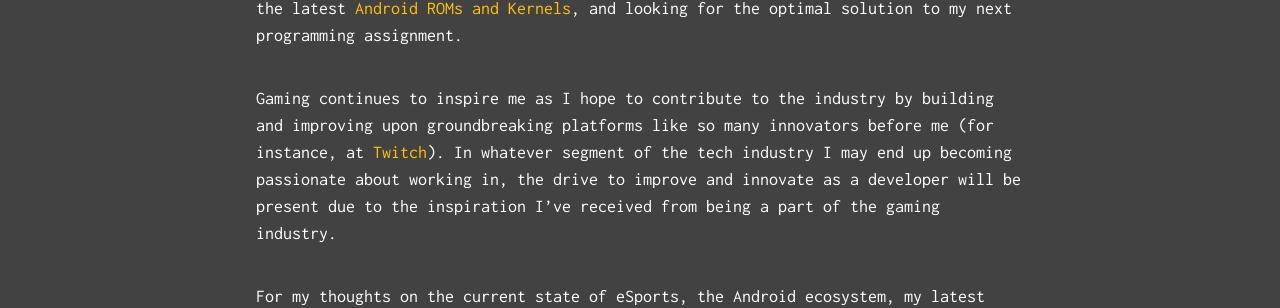
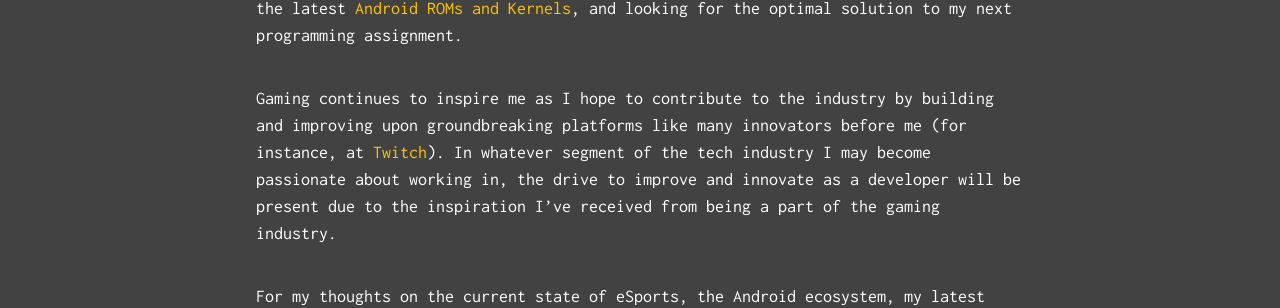
Before and after one commit to justintranjt/justintranjt.github.io, a Jekyll site: the page built from index.md, in a window 1280 px wide. Shown: the part 1679-1987 px from the top of the page. Built offline with Jekyll 4.4.1, drawn with Linux system fonts in a browser that asks for light colours.

Commit message:
Update index.md

```diff
--- a/index.md
+++ b/index.md
@@ -15,6 +15,6 @@ Whether those interests are related to [approximating Avogadro's Number with exp
 
 Today, my time is divided among developing projects that stimulate my mind, continuing to build the eSports community at Princeton University and on college campuses around North America as the acting President of [Princeton eSports](https://www.facebook.com/groups/ptonesports/), browsing the latest [Android ROMs and Kernels](https://forum.xda-developers.com/oneplus-3), and looking for the optimal solution to my next programming assignment.
 
-Gaming continues to inspire me as I hope to contribute to the industry by building and improving upon groundbreaking platforms like so many innovators before me (for instance, at [Twitch](http://www.businessinsider.com/the-story-of-video-game-streaming-site-twitch-2014-10)). In whatever segment of the tech industry I may end up becoming passionate about working in, the drive to improve and innovate as a developer will be present due to the inspiration I've received from being a part of the gaming industry.
+Gaming continues to inspire me as I hope to contribute to the industry by building and improving upon groundbreaking platforms like many innovators before me (for instance, at [Twitch](http://www.businessinsider.com/the-story-of-video-game-streaming-site-twitch-2014-10)). In whatever segment of the tech industry I may become passionate about working in, the drive to improve and innovate as a developer will be present due to the inspiration I've received from being a part of the gaming industry.
 
 For my thoughts on the current state of eSports, the Android ecosystem, my latest pursuit to get some [Cheeky Nando's](https://www.nandosperiperi.com/eat/restaurants/all), or other oddities I will inevitably become enamored with, head over to my [blog](https://justintranjt.github.io/blog/) to see what is on my mind. If you prefer to view my latest coding projects, take a look at my write-ups on the [projects page](https://justintranjt.github.io/projects/) for a look into my thinking process and check out the full source code (for those projects and this very website) [on GitHub](https://github.com/justintranjt).
```
